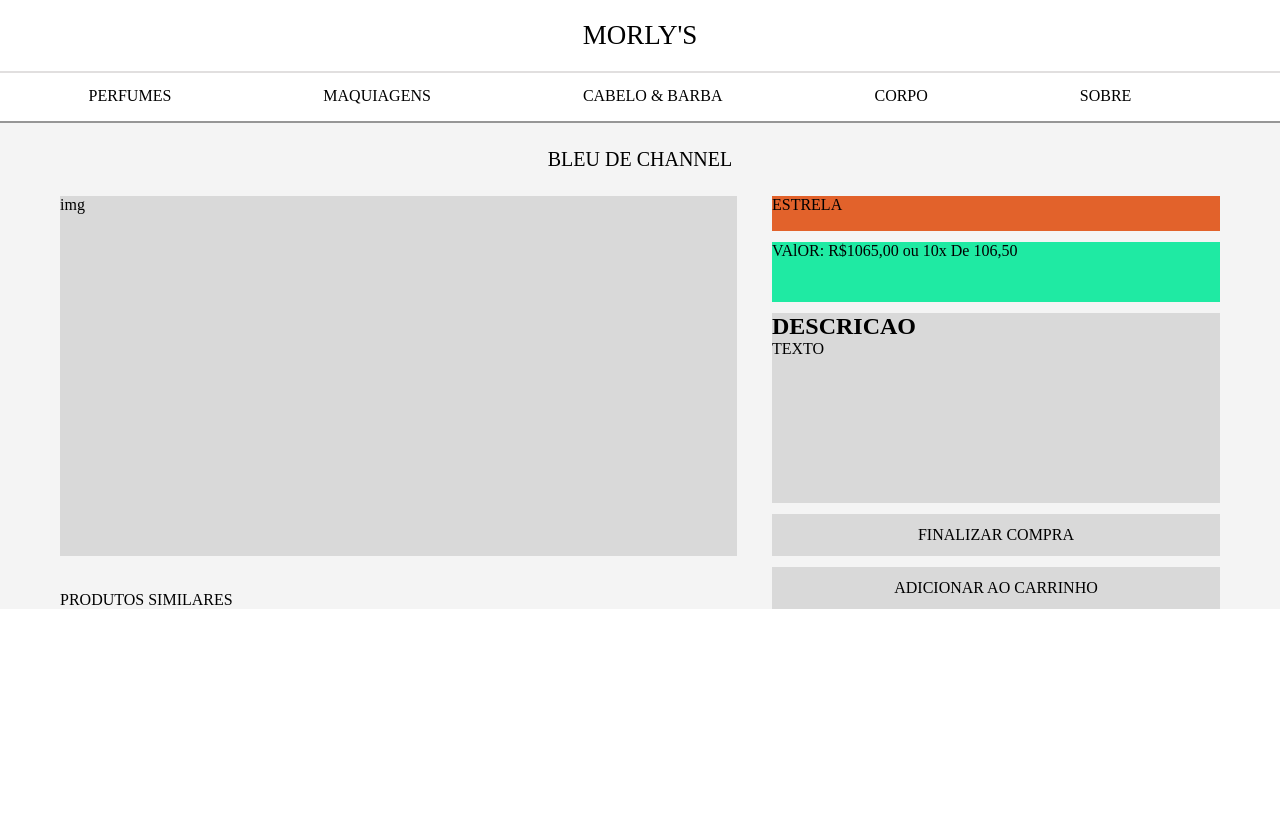
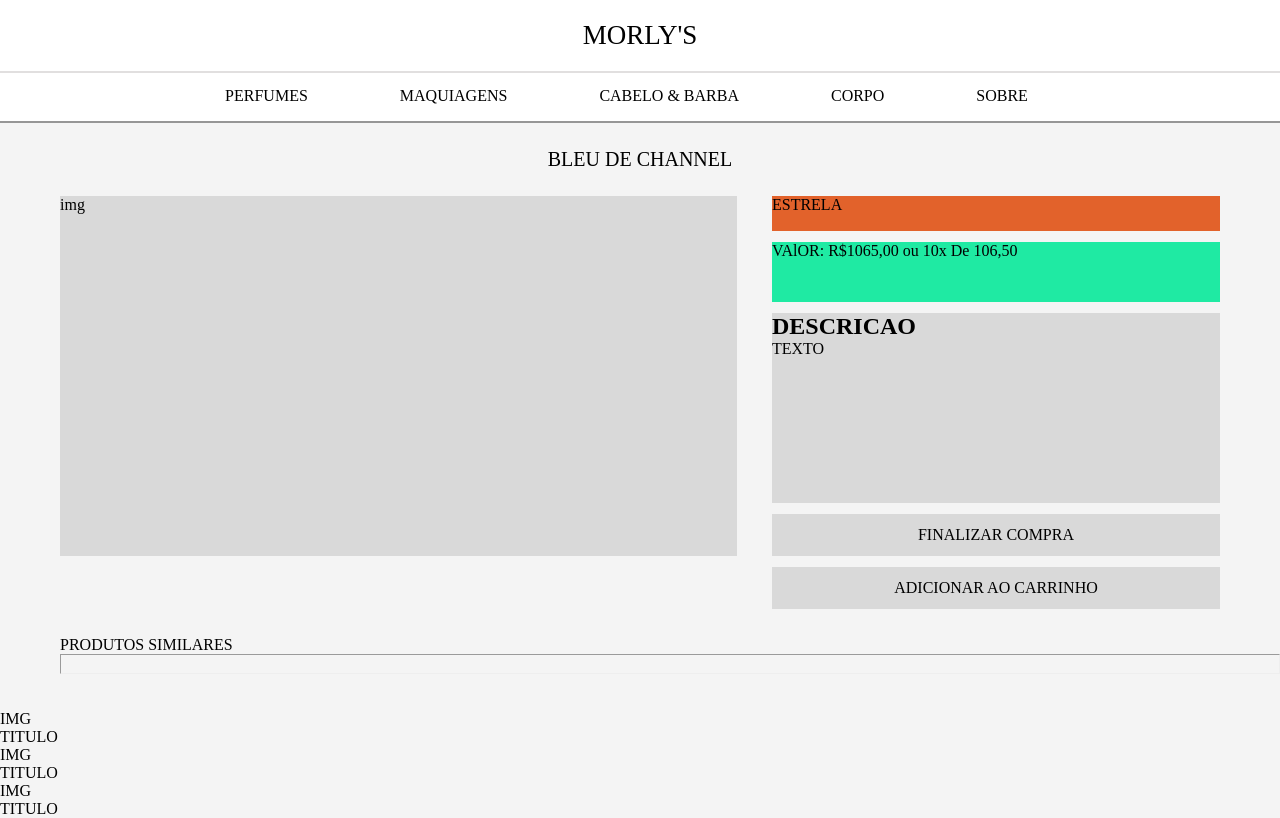
Before and after one commit to zeluiz9571/morlys_site, a PHP site: page /areadoproduto.html in a window 1280 px wide. Before the commit the page ends 609 px from the top, so only its background shows below. Run offline with PHP 8.4, Linux system fonts and the light colour scheme.

Commit message:
commit do samuel

```diff
--- a/areadoproduto.css
+++ b/areadoproduto.css
@@ -19,12 +19,10 @@ border-width: 0px 0px 2px 0px;
 border-color: rgba(0, 0, 0, 0.41);
 height: 50px;
 justify-content: center;
-
-
 }
  .subnavbar li{
 float: left;
-padding: 0px 60px;
+padding: 0px 30px;
 }
 .subnavbar li a{
 display: block;
@@ -36,7 +34,7 @@ text-decoration: none;
 }
 .subnavbar ul{
 list-style-type: none;
-margin-right: 70px;
+margin-right: 37px;
 margin-left: 10px;
 }
 .titulo{
@@ -101,5 +99,9 @@ text-decoration: none;
 color: black;
 }
 .titulo1{
+    margin-top: 45px;
     margin-left: 60px;
 }
+.titulo1 hr{
+    height: 20px;
+}
--- a/areadoproduto.html
+++ b/areadoproduto.html
@@ -43,9 +43,17 @@
         <br>
         <div class="container2">
         <div class="titulo1">
-        <a>PRODUTOS SIMILARES</a>
+        <a>PRODUTOS SIMILARES<hr size="5"></a>
         </div>
+        <br>
+        <Br>
         </div>
+        <div id="img1">IMG</div>
+        <div id="timg1"> TITULO</div>
+        <div id="img2">IMG</div>
+        <div id="timg2"> TITULO</div>
+        <div id="img3">IMG</div>
+        <div id="timg3"> TITULO</div>
     </section>
 </body>
 </html>
```
